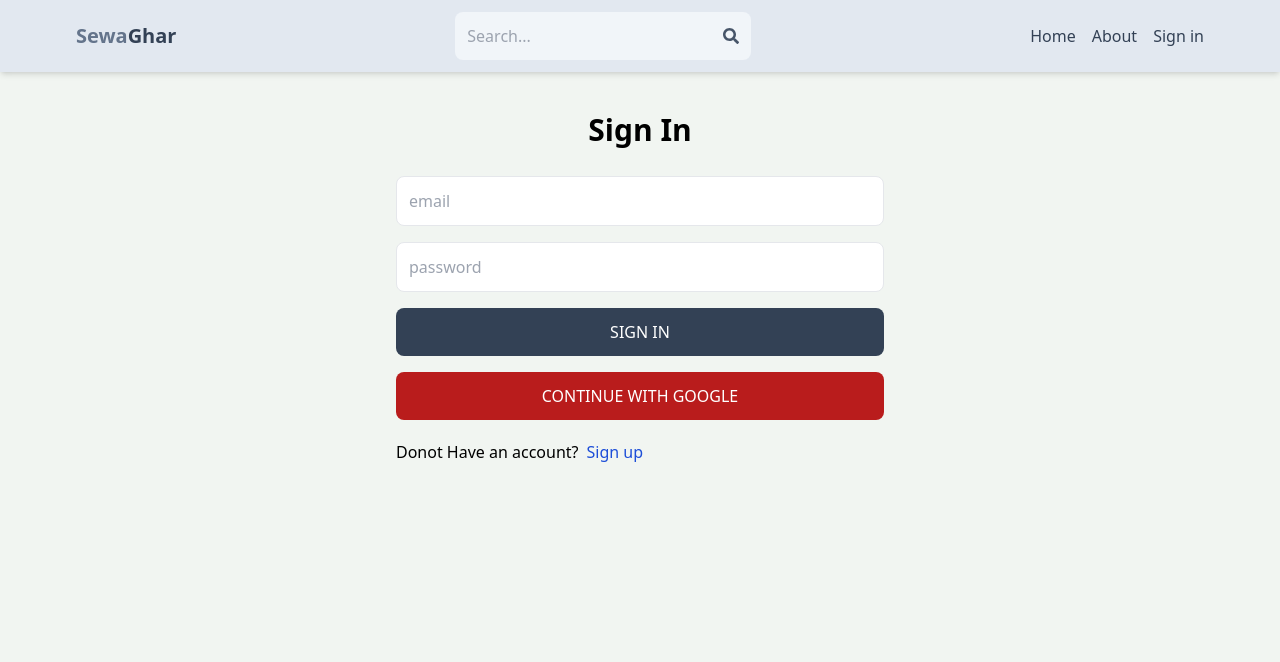
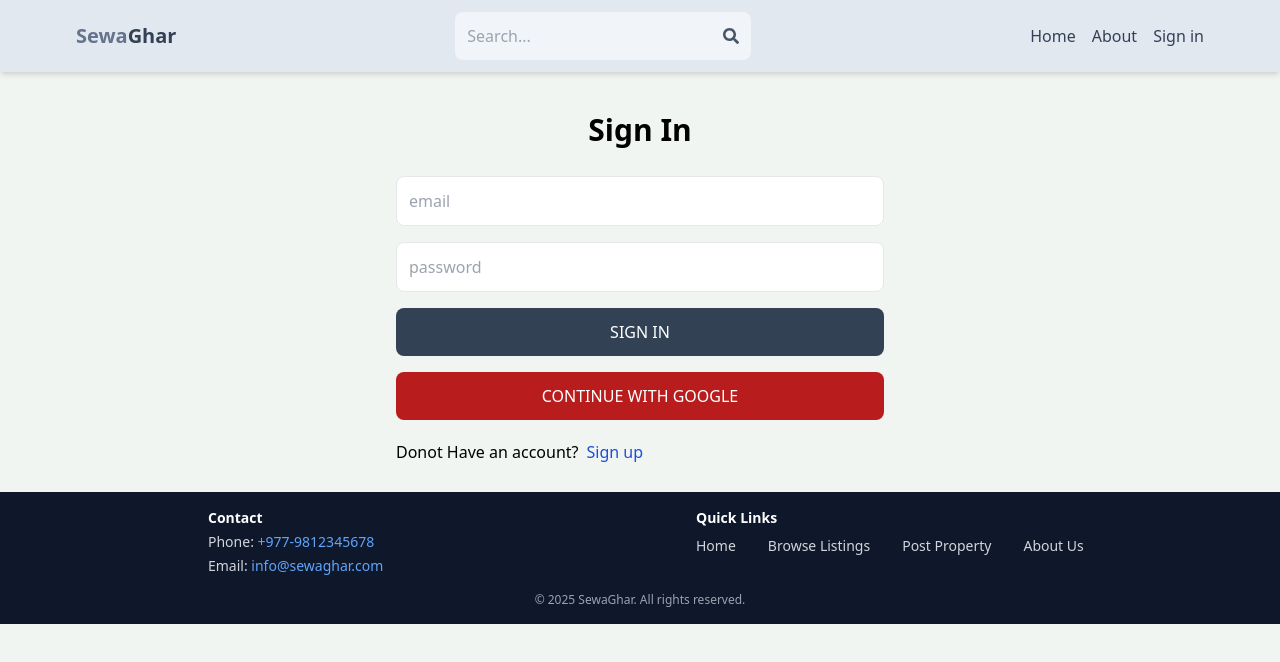
Before and after one commit to Mern-estate/mern-estate, a React (Vite) app in the folder client/: page /sign-in in a window 1280 px wide. Shown: the top 662 px of the page. Built offline with nearby package versions, Linux system fonts and the light colour scheme; no server answers.

Commit message:
footer and sign in to contact landlord

```diff
--- a/client/src/App.jsx
+++ b/client/src/App.jsx
@@ -1,34 +1,35 @@
-import {BrowserRouter, Routes, Route } from 'react-router-dom'
-import Home from './pages/Home'
-import SignIn from './pages/SignIn'
-import SignUp from './pages/SignUp'
-import About from './pages/About'
-import Profile from './pages/Profile'
-import Header from './components/Header'
-import PrivateRoute from './components/PrivateRoute'
-import CreateListing from './pages/createListing'
-import UpdateListing from './pages/UpdateListing'
-import Listing from './pages/Listing'
-import Search from './pages/Search'
+import { BrowserRouter, Routes, Route } from 'react-router-dom';
+import Home from './pages/Home';
+import SignIn from './pages/SignIn';
+import SignUp from './pages/SignUp';
+import About from './pages/About';
+import Profile from './pages/Profile';
+import Header from './components/Header';
+import PrivateRoute from './components/PrivateRoute';
+import CreateListing from './pages/createListing';
+import UpdateListing from './pages/UpdateListing';
+import Listing from './pages/Listing';
+import Search from './pages/Search';
+import Footer from './components/Footer';  // <-- Import Footer
 
 export default function App() {
   return (
-    <BrowserRouter >
-    <Header/>
-    <Routes>
-      <Route path="/" element={<Home/>} />
-      <Route path="/sign-in" element={<SignIn/>} />
-      <Route path="/sign-up" element={<SignUp/>} />
-      <Route path="/about" element={<About />} />
-      <Route path="/search" element={<Search/>} />
-      <Route path="/listing/:listingId" element={<Listing />} />
+    <BrowserRouter>
+      <Header />
+      <Routes>
+        <Route path="/" element={<Home />} />
+        <Route path="/sign-in" element={<SignIn />} />
+        <Route path="/sign-up" element={<SignUp />} />
+        <Route path="/about" element={<About />} />
+        <Route path="/search" element={<Search />} />
+        <Route path="/listing/:listingId" element={<Listing />} />
         <Route element={<PrivateRoute />}>
-      <Route path='/profile' element={<Profile/>} />
-      <Route path='/create-listing' element={<CreateListing/>} />
-       <Route path='/update-listing/:listingId' element={<UpdateListing/>} />
-       </Route>
+          <Route path="/profile" element={<Profile />} />
+          <Route path="/create-listing" element={<CreateListing />} />
+          <Route path="/update-listing/:listingId" element={<UpdateListing />} />
+        </Route>
       </Routes>
-
-     </BrowserRouter>
-  )
+      <Footer />  {/* <-- Add Footer here */}
+    </BrowserRouter>
+  );
 }
--- /dev/null
+++ b/client/src/components/Footer.jsx
@@ -0,0 +1,68 @@
+import { Link } from 'react-router-dom';
+
+export default function Footer() {
+  const landlordEmail = 'info@sewaghar.com';
+
+  return (
+    <footer className="bg-slate-900 text-gray-300 py-4 mt-4">
+      <div className="max-w-4xl mx-auto px-4 grid grid-cols-1 md:grid-cols-2 gap-y-4 gap-x-16 text-sm">
+        {/* Contact Info */}
+        <div>
+          <h2 className="text-white text-md font-semibold mb-1">Contact</h2>
+          <p className="text-sm">
+            Phone:{' '}
+            <a
+              href="tel:+9779812345678"
+              className="text-blue-400 hover:underline cursor-pointer"
+            >
+              +977-9812345678
+            </a>
+          </p>
+          <p className="mt-1 text-sm">
+            Email:{' '}
+            <a
+              href={`https://mail.google.com/mail/?view=cm&fs=1&to=${landlordEmail}`}
+              target="_blank"
+              rel="noopener noreferrer"
+              className="text-blue-400 hover:underline cursor-pointer break-all"
+            >
+              {landlordEmail}
+            </a>
+          </p>
+        </div>
+
+        {/* Quick Links */}
+        <div className="md:pl-6">
+          <h2 className="text-white text-md font-semibold mb-2">Quick Links</h2>
+          <ul className="flex gap-8 whitespace-nowrap text-sm">
+            <li>
+              <Link to="/" className="hover:underline">
+                Home
+              </Link>
+            </li>
+            <li>
+              <Link to="/search" className="hover:underline">
+                Browse Listings
+              </Link>
+            </li>
+            <li>
+              <Link to="/create-listing" className="hover:underline">
+                Post Property
+              </Link>
+            </li>
+            <li>
+              <Link to="/about" className="hover:underline">
+                About Us
+              </Link>
+            </li>
+          </ul>
+        </div>
+      </div>
+
+      {/* Bottom Line */}
+      <div className="text-center text-xs text-gray-400 mt-4">
+        © 2025 SewaGhar. All rights reserved.
+      </div>
+    </footer>
+  );
+}
--- a/client/src/pages/Listing.jsx
+++ b/client/src/pages/Listing.jsx
@@ -1,5 +1,5 @@
 import { useEffect, useState } from 'react';
-import { useParams } from 'react-router-dom';
+import { useParams, useNavigate } from 'react-router-dom';
 import { Swiper, SwiperSlide } from 'swiper/react';
 import SwiperCore from 'swiper';
 import { useSelector } from 'react-redux';
@@ -16,9 +16,6 @@ import {
 } from 'react-icons/fa';
 import Contact from '../components/Contact';
 
-
-// https://sabe.io/blog/javascript-format-numbers-commas#:~:text=The%20best%20way%20to%20format,format%20the%20number%20with%20commas.
-
 export default function Listing() {
   SwiperCore.use([Navigation]);
   const [listing, setListing] = useState(null);
@@ -27,6 +24,7 @@ export default function Listing() {
   const [copied, setCopied] = useState(false);
   const [contact, setContact] = useState(false);
   const params = useParams();
+  const navigate = useNavigate();
   const { currentUser } = useSelector((state) => state.user);
 
   useEffect(() => {
@@ -95,7 +93,7 @@ export default function Listing() {
                 : listing.regularPrice.toLocaleString('en-US')}
               {listing.type === 'rent' && ' / month'}
             </p>
-            <p className='flex items-center mt-6 gap-2 text-slate-600  text-sm'>
+            <p className='flex items-center mt-6 gap-2 text-slate-600 text-sm'>
               <FaMapMarkerAlt className='text-green-700' />
               {listing.address}
             </p>
@@ -114,26 +112,33 @@ export default function Listing() {
               {listing.description}
             </p>
             <ul className='text-green-900 font-semibold text-sm flex flex-wrap items-center gap-4 sm:gap-6'>
-              <li className='flex items-center gap-1 whitespace-nowrap  '>
+              <li className='flex items-center gap-1 whitespace-nowrap'>
                 <FaBed className='text-lg' />
-                {listing.bedrooms > 1 ? `${listing.bedrooms} beds `
-                  : `${listing.bedrooms} bed `}
+                {listing.bedrooms > 1 ? `${listing.bedrooms} beds ` : `${listing.bedrooms} bed `}
               </li>
-              <li className='flex items-center gap-1 whitespace-nowrap '>
+              <li className='flex items-center gap-1 whitespace-nowrap'>
                 <FaBath className='text-lg' />
-                {listing.bathrooms > 1
-                  ? `${listing.bathrooms} baths `
-                  : `${listing.bathrooms} bath `}
+                {listing.bathrooms > 1 ? `${listing.bathrooms} baths ` : `${listing.bathrooms} bath `}
               </li>
-              <li className='flex items-center gap-1 whitespace-nowrap '>
+              <li className='flex items-center gap-1 whitespace-nowrap'>
                 <FaParking className='text-lg' />
                 {listing.parking ? 'Parking spot' : 'No Parking'}
               </li>
-              <li className='flex items-center gap-1 whitespace-nowrap '>
+              <li className='flex items-center gap-1 whitespace-nowrap'>
                 <FaChair className='text-lg' />
                 {listing.furnished ? 'Furnished' : 'Unfurnished'}
               </li>
             </ul>
+
+            {/* SIGN IN or CONTACT BUTTONS */}
+            {!currentUser && (
+              <button
+                onClick={() => navigate('/sign-in')}
+                className='bg-slate-700 text-white rounded-lg uppercase hover:opacity-95 p-3'
+              >
+                Sign In to Contact Landlord
+              </button>
+            )}
             {currentUser && listing.userRef !== currentUser._id && !contact && (
               <button
                 onClick={() => setContact(true)}
@@ -142,8 +147,7 @@ export default function Listing() {
                 Contact landlord
               </button>
             )}
-            {contact && <Contact listing={listing} />}
-
+            {contact && <Contact listing={listing} />}
           </div>
         </div>
       )}
```
Lines whose indentation alone changed are shown as unchanged.
